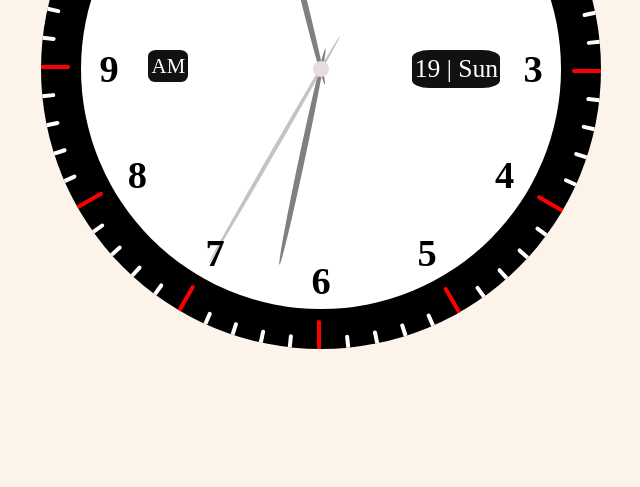
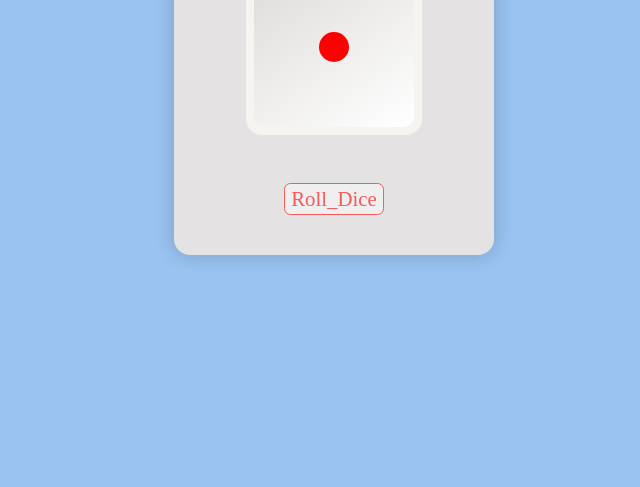
Before and after one commit to vivek7669/FULL_STACK_DEVLOPER, a plain HTML site: page index.htm in a window 1280 px wide. Shown: the part 323-810 px from the top of the page, without its empty margins (306-946 px from the left). Drawn offline with Linux system fonts and the light colour scheme.

Commit message:
dice program in js = https://6649df750d17a8a4ec5c2dbd--snazzy-cannoli-5c3a4e.netlify.app/

```diff
--- a/app.js
+++ b/app.js
@@ -1,79 +1,49 @@
-let outer_part = document.querySelector('.outer');
-let inner_part = document.querySelector('.inner');
-let number = [];
-let second_number = [];
-let ampm ;
+dice = document.querySelector('.dies');
+roll_btn = document.querySelector('.roll');
 
+const rolling = (random) => {
 
-for(let i=1;i<=12;i++){
-    number.push( `<span style="--index:${i}"> <p> ${i} </p> </span>` );
-}
-for(let i=2;i<=61;i++){
-    second_number.push( `<span class="till" style="--sindex:${i}"><p></p></span>` );
-}
-inner_part.insertAdjacentHTML('beforeend',number.join(''));
-outer_part.insertAdjacentHTML('beforeend',second_number.join(''));
+    dice.style.animation = 'move 4s';
 
-const time = () =>{
-    let date = new Date();
-    let hours = date.getHours() * 30;
-    let minutes = date.getMinutes() * 6;
-    let seconds = date.getSeconds() *6;
+    setTimeout(() => {
 
-    let hourp = document.querySelector('.had-hour');
-    let minutep = document.querySelector('.had-minute');
-    let secondp = document.querySelector('.had-second');
-
-    hourp.style.transform = `rotate( calc( ${hours + minutes / 12}deg )  ) `;
-    minutep.style.transform = `rotate( calc(${minutes}deg ) ) `;
-    secondp.style.transform = `rotate( calc(${seconds}deg) ) `;
-
-}
-const timetext = () =>{
-    let date = new Date();
-    let hours = date.getHours();
-    let dates = date.getDate();
-    let day = date.getDay();
-
-    switch(day){
-        case 0 :
-        day = 'Sun';
-        break;
+        switch (random){
             case 1 :
-        day = 'Mon';
+            dice.style.transform = 'rotateX(0deg) rotateY(0deg)';
             break;
             case 2 :
-        day = 'Tue';
+            dice.style.transform = 'rotateX(-90deg) rotateY(0deg)';
             break;
             case 3 :
-        day = 'Wed';
+            dice.style.transform = 'rotateX(0deg) rotateY(90deg)';
             break;
             case 4 :
-        day = 'Thu';
+            dice.style.transform = 'rotateX(0deg) rotateY(-90deg)';
             break;
             case 5 :
-        day = 'Fri';
+            dice.style.transform = 'rotateX(90deg) rotateY(0deg)';
             break;
             case 6 :
-        day = 'Sat';
+            dice.style.transform = 'rotateX(180deg) rotateY(0deg)';
             break;
-
+            default:
+                break;
+        }
+        dice.style.animation = 'none';
+    }, 4040);
 }
 
-    if(hours >= 12){
-        hours = hours - 12;
-        ampm = 'PM';
+const random_gen = () => {
+    let random = Math.round(Math.random() * 10);
+
+    if(random > 0 && random < 7){
+        rolling(random);
+        // console.log(random);
     }
-    else{
-        ampm = 'AM';
+    else
+    {
+        random_gen();
     }
-    if(hours == 0){ hours=12} ;
-
-    inner_part.insertAdjacentHTML("afterbegin",`<div class='day-date'>${dates} | ${day}</div>`);
-    inner_part.insertAdjacentHTML("afterbegin",`<div class='ampm'>${ampm}</div>`);
 }
 
-timetext()
-setInterval((()=>{
-    time();
-}),1000)
+roll_btn.addEventListener('click',random_gen);
--- a/index.htm
+++ b/index.htm
@@ -3,23 +3,23 @@
 <head>
     <meta charset="UTF-8">
     <meta name="viewport" content="width=device-width, initial-scale=1.0">
-    <title>Clock</title>
+    <title>Dies</title>
     <link rel="stylesheet" href="style.css">
 </head>
 <body>
 
-    <div class="outer">
-        <div class="inner">
-        <div class="till-bar"></div>
-
-           <div class="had-box">
-                <div class="had had-hour"><i></i></div>
-                <div class="had had-minute "><i></i></div>
-                <div class="had had-second"><i></i></div>
-            </div>
-        </div>
+  <div class="container">
+    <div class="dies">
+        <div class="side top"></div>
+        <div class="side bottom"></div>
+        <div class="side rigth"></div>
+        <div class="side left"></div>
+        <div class="side front"></div>
+        <div class="side back"></div>
     </div>
 
+    <button class="roll">Roll_Dice</button>
+  </div>
     <script src="app.js"></script>
 </body>
 </html>
--- a/style.css
+++ b/style.css
@@ -1,167 +1,148 @@
 *{
-    margin:0px;
+    margin: 0px;
     padding: 0px;
     box-sizing: border-box;
+    border: 0px;
 }
+
 body{
-    background-color: rgba(250, 235, 215,0.5);
+    background : rgba(112, 170, 236, 0.7);
+    height: 100vh;
+    width: 100vw;
     display: grid;
     place-items: center;
-    height: 98vh;
-    width: 98vw;
-}
-.outer{
-    position: relative;
-    background: rgb(0, 0, 0);
-    height: 35rem;
-    width: 35rem;
-    border-radius: 50%;
-    display: flex;
-    justify-content: center;
-    align-items: center;
-
-    .till{
-        height: 100%;
-        width: 100%;
-        position: absolute;
-        transform: rotate(calc(var(--sindex) * 6deg));
-        text-align: center;
-
-    }
-    .till p{
-        position: absolute;
-        display: inline-block;
-        height: 0.8rem;
-        width: 0.2rem;
-        border: 2px solid rgb(255, 255, 255);
-        border-radius: 0 0rem 50rem 50rem;
-    }
-    .till:nth-child(5n) p {
-        height: 1.8rem;
-        width: 0.2rem;
-        border: 2px solid red;
-        border-radius: 0 0rem 50rem 50rem;
 }
 
+.container{
+    display: grid;
+    place-items: center;
+    width: 20rem;
+    padding: 60px 0 40px;
+    background: #e4e2e2;
+    border-radius: 1rem;
+    box-shadow: 0 0 20px rgba(0,0,0,.2);
 }
 
-.inner{
-    position: absolute;
-    background: rgb(255, 255, 255);
-    height: 30rem;
-    width: 30rem;
-    border-radius: 50%;
-    display: flex;
-    justify-content: center;
-    align-items: center;
-
-    .day-date{
-        position: absolute;
-        top :46%;
-        left : 69%;
-        z-index: 0;
-        height: 2.4rem;
-        width: 5.5rem;
-        background-color: rgb(19, 17, 16);
-        display: flex;
-        justify-content: center;
-        align-items: center;
-        text-align: center;
-        font-size: 1.6rem;
-        font-weight: 500;
-        color: white;
-        border-radius: 20%;
-    }
-    .ampm{
-        position: absolute;
-        top :46%;
-        left : 14%;
-        z-index: 0;
-        height: 2rem;
-        width: 2.5rem;
-        background-color: rgb(19, 17, 16);
-        display: flex;
-        justify-content: center;
-        align-items: center;
-        text-align: center;
-        font-size: 1.3rem;
-        font-weight: 500;
-        color: white;
-        border-radius: 20%;
+.dies{
+    position: relative;
+    height: 11rem;
+    width : 11rem;
+    background: #f6f3f0;
+    border-radius: 1rem;
+    transform-style: preserve-3d;
+    transition: all 2s;
+    /* animation: move 5s; */
 }
 
-    span {
-       position: absolute;
-       transform: rotate(calc(var(--index) * 30deg));
-       inset : 6px;
-       text-align: center;
-    }
-
-    span p{
-        font-size: 2.4rem;
-        font-weight: 600;
-        transform: rotate(calc(var(--index) * -30deg));
-    }
-
-
-     .had-box{
-        position: relative;
-        display: flex;
-        justify-content: center;
-        align-items: center;
-    }
-
-    .had{
-        position: absolute;
-        border-radius: 50%;
-        display: flex;
-        justify-content: center;
-        i{
-            display: inline-block;
-            transform-origin: bottom;
+@keyframes move {
+    50%{
+        transform : rotateX(455deg) rotateY(455deg);
     }
 }
 
-    .had-box::after{
+.side{
+    position :absolute;
+    width: 100%;
+    height: 100%;
+    border-radius: 1.2rem;
+    border :0.5rem solid #f6f3f0;
+    transform-style: preserve-3d;
+    background: linear-gradient(
+        145deg ,
+        #dddbd8,
+        #fff
+    );
+}
+
+.side::before{
     content: '';
     position: absolute;
-        border-radius: 50%;
+    height: 100%;
+    width: 100%;
+    border-radius: 1.7rem;
+    background: #f6f3f0;
+    transform:translateZ(-1px);
+}
+.side::after{
+    content: '';
+    position: absolute;
+    top: 50%;
+    left: 50%;
     height: 1rem;
     width: 1rem;
-        background-color: rgb(233, 220, 220);
+    border-radius: 50%;
+    background: black;
+
+}
+.front{
+    transform: translateZ(5.5rem);
+}
+.top{
+    transform: rotateX(90deg)  translateZ(5.5rem);
+}
+.bottom{
+    transform: rotateX(-90deg)  translateZ(5.5rem);
+}
+.rigth{
+    transform: rotateY(90deg)  translateZ(5.5rem);
+}
+.left{
+    transform: rotateY(-90deg)  translateZ(5.5rem);
+}
+.back{
+    transform: rotateX(180deg)  translateZ(5.5rem);
 }
 
-    .had-hour{
-       height: 20rem;
-       width: 20rem;
+.front::after{
+    width: 30px;
+    height: 30px;
+    background-color: red;
+    margin: -15px 0 0 -15px;
+}
+.back::after{
+    margin: -1.8rem 0 0 -1.7rem;
+    box-shadow: 40px 0,
+    0 25px,
+    40px 25px,
+    0 50px,
+    40px  50px;
+}
+.top::after{
+    margin: -1.8rem 0 0 -1.7rem;
+    box-shadow: 40px 40px;
+}
+.bottom::after{
+    margin: -2.2rem 0 0 -2.1rem;
+    box-shadow: 26px 26px,
+    52px 52px,
+    0 52px,
+    52px 0;
+}
+.rigth::after{
+    margin: -1.8rem 0 0 -1.7rem;
+    box-shadow: 40px 0,
+    0 40px,
+   40px 40px;
+}
+.left::after{
+    margin: -2.2rem 0 0 -2.1rem;
+    box-shadow: 25px 25px,
+    50px 50px;
+}
 
+.roll{
+    margin-top: 3rem;
+    cursor: pointer;
+    padding: 0.2rem 0.4rem;
+    font-size: 1.3rem;
+    font-weight: 500;
+    font-family: 'Times New Roman', Times, serif;
+    border: 1px solid rgb(245, 90, 90);
+    border-radius: 0.4rem;
+    color: rgb(245, 90, 90);
+    transition: all .3s ;
 }
-    .had-hour i{
-       height: calc(20rem / 2 + 1rem);
-       width: 0.2rem;
-       border: 3.5px solid gray;
-       border-radius: 50%;
+.roll:hover{
+    background-color: rgb(245, 90, 90);
+    color: white;
 }
-    .had-minute{
-        height: 25rem;
-        width: 25rem;
-
-    }
-    .had-minute i{
-        height: calc(25rem / 2 + 1.3rem);
-        width: 0.1rem;
-        border: 3px solid gray;
-        border-radius: 50%;
-    }
-    .had-second {
-        height: 28rem;
-        width: 28rem;
-
-    }
-    .had-second i{
-        height: calc(28rem / 2 + 2.4rem);
-        width: 0.1rem;
-        border: 2px solid rgb(196, 195, 195);
-        border-radius: 50%;
-    }
-}
```
Lines whose indentation alone changed are shown as unchanged.
